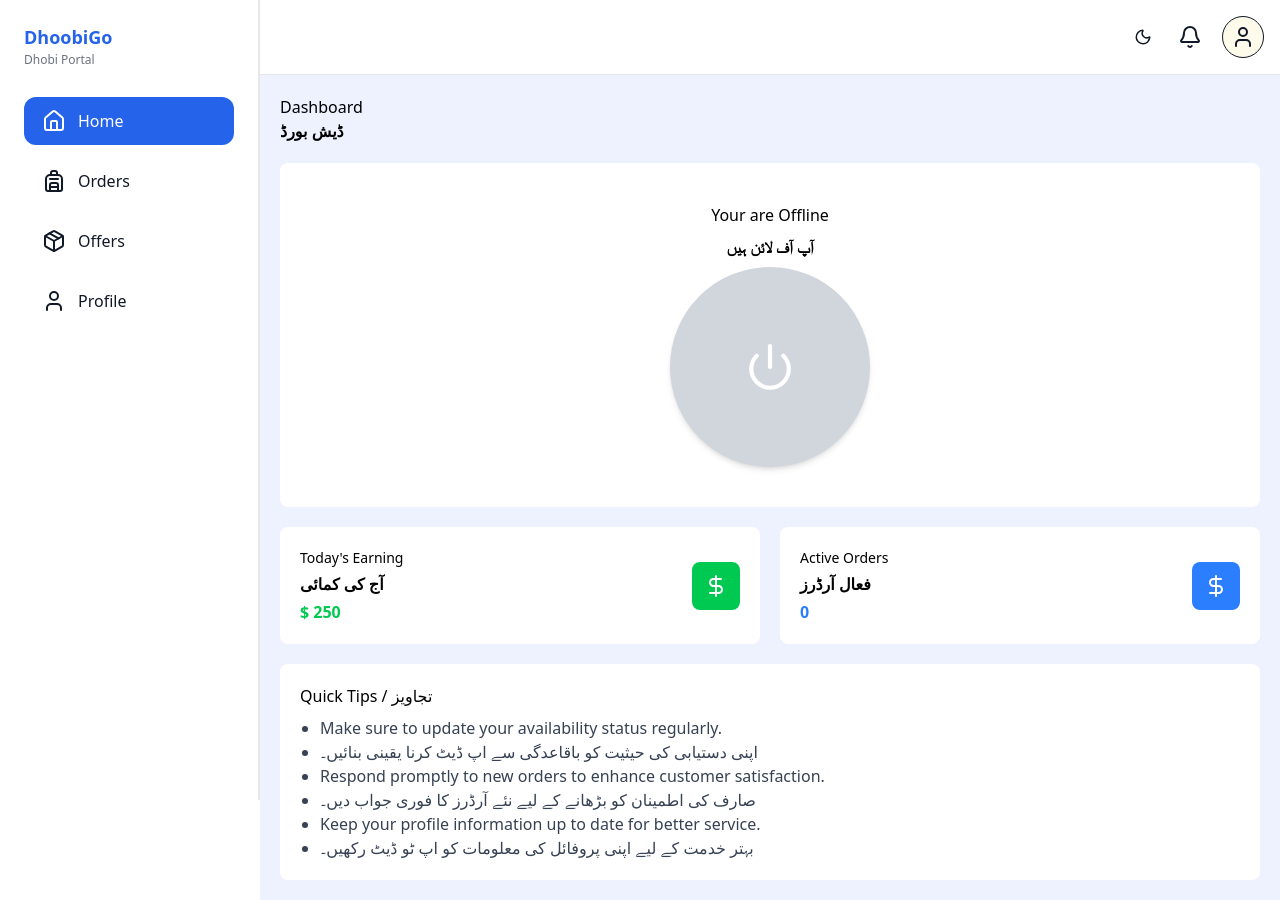
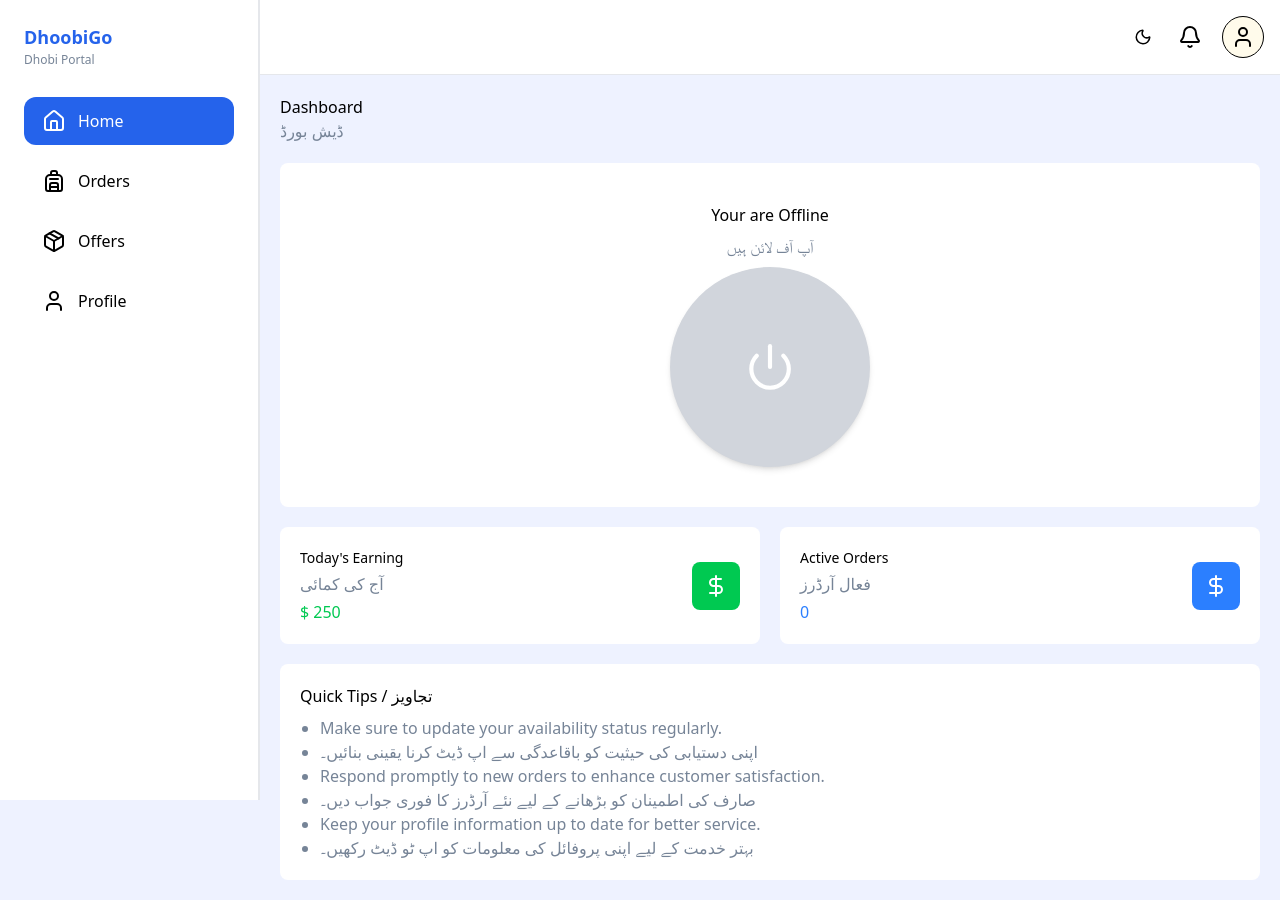
Before and after one commit to UsmanSagheer-dev/dhobigo, a Next.js app: page /dhobi in a window 1280 px wide. Built offline with nearby package versions, Linux system fonts and the light colour scheme.

Commit message:
feat: update components and styles for improved theming and responsiveness

```diff
--- a/app/dhobi/components/DhobiPortalCard.tsx
+++ b/app/dhobi/components/DhobiPortalCard.tsx
@@ -2,11 +2,11 @@ import React from 'react'
 import { DollarSignIcon, PowerIcon } from 'lucide-react'
 export default function DhobiPortalCard(props: any) {
   return (
-    <div className='flex flex-1 items-center justify-between bg-white dark:bg-slate-900 p-5 rounded-lg'>
+    <div className='flex flex-1 items-center justify-between bg-[var(--foreground)] dark:bg-[var(--foreground)] p-5 rounded-lg'>
       <div className='flex flex-col  gap-1 items-start justify-center'>
         <p className='text-[14px]'>{props?.title}</p>
-        <p className='font-bold'>{props?.urduTitle}</p>
-        <p className={`${props.subtitleColor} font-bold`}>{props?.subtitle}</p>
+        <p className='text-[var(--textSecondary)] dark:text-[var(--textSecondary)]'>{props?.urduTitle}</p>
+        <p className={`${props.subtitleColor} `}>{props?.subtitle}</p>
       </div>
       <div className={`${props.iconbgColor}  text-white p-3 rounded-lg flex items-center justify-center`}>
        {props.icon}
--- a/app/dhobi/components/DhobiPortalHero.tsx
+++ b/app/dhobi/components/DhobiPortalHero.tsx
@@ -11,20 +11,20 @@ export default function DhobiPortalHero() {
   };
 
   return (
-      <div className='flex items-center gap-2 flex-col bg-white dark:bg-slate-900 p-10 rounded-lg mt-5'>
+      <div className='flex items-center gap-2 flex-col bg-[var(--foreground)] dark:bg-[var(--foreground)] p-10 rounded-lg mt-5'>
             <p  >Your are {active ? 'Online' : 'Offline'}</p>
-            <p className='  font-bold'>آپ {active ? 'آن لائن ہیں' : 'آف لائن ہیں'}</p>
+            <p className='  text-[var(--textSecondary)] dark:text-[var(--textSecondary)]'>آپ {active ? 'آن لائن ہیں' : 'آف لائن ہیں'}</p>
     <div
       onClick={handleClick}
       className={`h-50 w-50 rounded-full flex items-center justify-center transition-all duration-300 relative
         ${active ? 'bg-green-500  ' : 'bg-gray-300 shadow-md'}`}
     >
       {active && <div className="absolute m-auto h-40 w-40 inset-0 rounded-full bg-green-500/30 animate-ping"></div>}
-      <PowerIcon className='text-white relative z-10' size={50} />
+      <PowerIcon className='text-white  dark:text-[var(--background)] relative z-10' size={50} />
     </div>
    {active && <div>
       <p className='text-green-500'>✓ Accepting orders  </p>
-      <p> آرڈرز قبول کر رہے ہیں</p>
+      <p className='text-[var(--textSecondary)] dark:text-[var(--textSecondary)]'> آرڈرز قبول کر رہے ہیں</p>
     </div>}
      </div>
   );
--- a/app/dhobi/components/Sidebar.tsx
+++ b/app/dhobi/components/Sidebar.tsx
@@ -27,7 +27,7 @@ export default function Sidebar({ onNavigate }: Props) {
     <nav
       style={{
         padding: 24,
-        backgroundColor: "var(--card)",
+        backgroundColor: "var(--foreground)",
         height: "100%",
         boxSizing: "border-box",
         borderRight: "1px solid var(--border)",
@@ -38,7 +38,7 @@ export default function Sidebar({ onNavigate }: Props) {
           href="/dhobi"
           style={{
             textDecoration: "none",
-            color: "var(--accent)",
+            color: "var(--primary)",
             fontWeight: 700,
             fontSize: 18,
           }}
@@ -46,7 +46,7 @@ export default function Sidebar({ onNavigate }: Props) {
         >
           DhoobiGo
         </Link>
-        <div style={{ fontSize: 12, color: "var(--muted)" }}>Dhobi Portal</div>
+        <div style={{ fontSize: 12, color: "var(--textSecondary)" }}>Dhobi Portal</div>
       </div>
 
       <ul
@@ -64,8 +64,8 @@ export default function Sidebar({ onNavigate }: Props) {
             : pathname === l.href || pathname.startsWith(l.href + "/");
           const style: React.CSSProperties = {
             ...navLinkStyle,
-            background: isActive ? "var(--accent)" : undefined,
-            color: isActive ? "#fff" : "var(--foreground)",
+            background: isActive ? "var(--primary)" : undefined,
+            color: isActive ? "var(--foreground)" : "var(--textColor)",
           };
 
           return (
@@ -95,7 +95,7 @@ const navLinkStyle: React.CSSProperties = {
   gap: 12,
   padding: "12px 18px",
   borderRadius: 12,
-  color: "#333",
+  color: "var(--textColor)",
   textDecoration: "none",
   minWidth: 180,
   // make it easier to scan and look consistent
--- a/app/dhobi/dhobi-shell.module.css
+++ b/app/dhobi/dhobi-shell.module.css
@@ -6,7 +6,7 @@
 .sidebar {
   width: var(--sidebar-width, 260px);
   border-right: 1px solid var(--border);
-  background: var(--card);
+  background: var(--foreground);
   /* desktop: sidebar visible */
   /* keep the sidebar fixed on desktop so it doesn't scroll with content */
   position: fixed;
--- a/app/dhobi/page.tsx
+++ b/app/dhobi/page.tsx
@@ -5,18 +5,18 @@ import DhobiPortalHero from './components/DhobiPortalHero'
 export default function DhobiPortal() {
 
   return (
-    <div className=' flex text-black flex-col bg-indigo-50 p-5  dark:bg-gray-950 dark:text-white '>
+    <div className=' flex text-[var(--textColor)] flex-col bg-[var(--background)] p-5 dark:bg-[var(--background)] dark:text-[var(--textColor)]  '>
       <h1  >Dashboard </h1>
-      <h1 className='  font-bold '>ڈیش بورڈ </h1>
+      <h1 className='  text-[var(--textSecondary)] dark:text-[var(--textSecondary)] '>ڈیش بورڈ </h1>
 
       <DhobiPortalHero />
       <div className='flex w-full align-middle justify-between gap-5 flex-wrap  rounded-lg mt-5 flex-col lg:flex-row'>
         <DhobiPortalCard title="Today's Earning" urduTitle="آج کی کمائی" subtitle="$ 250" subtitleColor="text-green-500" icon={<DollarSignIcon />} iconbgColor="bg-green-500" />
         <DhobiPortalCard title="Active Orders" urduTitle="فعال آرڈرز" subtitle="0" subtitleColor="text-blue-500" icon={<DollarSignIcon />} iconbgColor="bg-blue-500" />
       </div>
-      <div className='mt-5 p-5 bg-white dark:bg-slate-900 rounded-lg'>
+      <div className='mt-5 p-5 bg-[var(--foreground)] dark:bg-slate-900 rounded-lg'>
         <h1>Quick Tips / تجاویز</h1>
-        <ul className='list-disc   ml-5 mt-2 text-gray-700'>
+        <ul className='list-disc   ml-5 mt-2 text-[var(--textSecondary)] dark:text-[var(--textSecondary)]'>
           <li>Make sure to update your availability status regularly. </li>
           <li>  اپنی دستیابی کی حیثیت کو باقاعدگی سے اپ ڈیٹ کرنا یقینی بنائیں۔</li>
           <li>Respond promptly to new orders to enhance customer satisfaction. </li>
--- a/app/globals.css
+++ b/app/globals.css
@@ -7,20 +7,24 @@
 */
 @custom-variant dark (&:where(.dark, .dark *));
 :root {
-  --background: #ffffff;
-  --foreground: #111827; /* gray-900 */
-  --muted: #6b7280; /* gray-500 */
-  --card: #ffffff;
+  --primary: #2563eb;
+  --secondary: #00c950;
+  --background: #eef2ff;
+  --foreground: white; /* gray-900 */
+  --textColor: #000000; /* gray-500 */
+  --textSecondary: #768497; /* gray-500 */
   --border: #e5e7eb; /* gray-200 */
   --accent: #2563eb; /* blue-600 */
   --font-sans: var(--font-geist-sans, system-ui, -apple-system, "Segoe UI", Roboto, "Helvetica Neue", Arial);
 }
 
 .dark {
-  --background: #0b1220; /* very dark blue/gray */
-  --foreground: #e6eef8; /* light */
-  --muted: #9ca3af;
-  --card: #0f1724;
+  --primary: #3b82f6;
+  --secondary: #22c55e;
+  --background: black; /* very dark blue/gray */
+  --foreground: #0f172b; /* light */
+  --textColor: white;
+   --textSecondary: #a6adb9;
   --border: #1f2937;
   --accent: #60a5fa;
 }
@@ -32,16 +36,16 @@ html {
 
 body {
   background: var(--background);
-  color: var(--foreground);
+  color: var(--textColor);
   font-family: var(--font-sans);
   transition: background-color 160ms ease, color 160ms ease;
 }
 
 /* Utility defaults for components that used hardcoded colors */
 .card {
-  background: var(--card);
+  background: var(--foreground);
   border: 1px solid var(--border);
-  color: var(--foreground);
+  color: var(--textColor);
 }
 
-.muted { color: var(--muted); }
+.muted { color: var(--textSecondary); }
--- a/component/Header.module.css
+++ b/component/Header.module.css
@@ -1,7 +1,7 @@
 .header {
   padding: 16px;
   border-bottom: 1px solid var(--border);
-  background-color: var(--card);
+  background-color: var(--foreground);
   display: flex;
   justify-content: flex-end;
   align-items: center;
--- a/component/Header.tsx
+++ b/component/Header.tsx
@@ -3,7 +3,7 @@ import ThemeToggle from "./ThemeToggle";
 
 export default function Header() {
     return (
-        <header style={{padding:16, borderBottom:'1px solid var(--border)', backgroundColor:'var(--card)', display:'flex', justifyContent:'flex-end', alignItems:'center'}}>
+        <header style={{padding:16, borderBottom:'1px solid var(--border)', backgroundColor:'var(--foreground)', display:'flex', justifyContent:'flex-end', alignItems:'center'}}>
 
             <div style={{display:'flex', gap:20, alignItems:'center'}}>
                 <div className="cursor-pointer"><ThemeToggle /></div>
```
